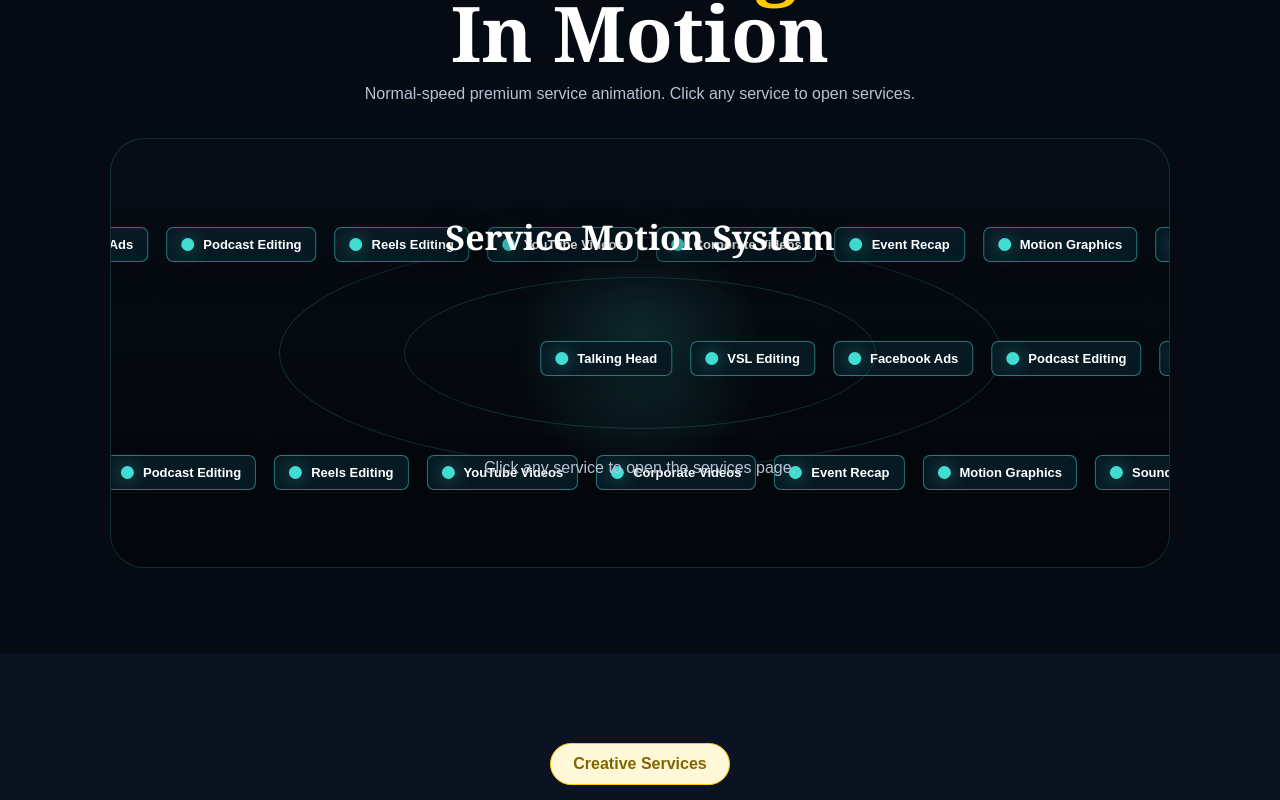
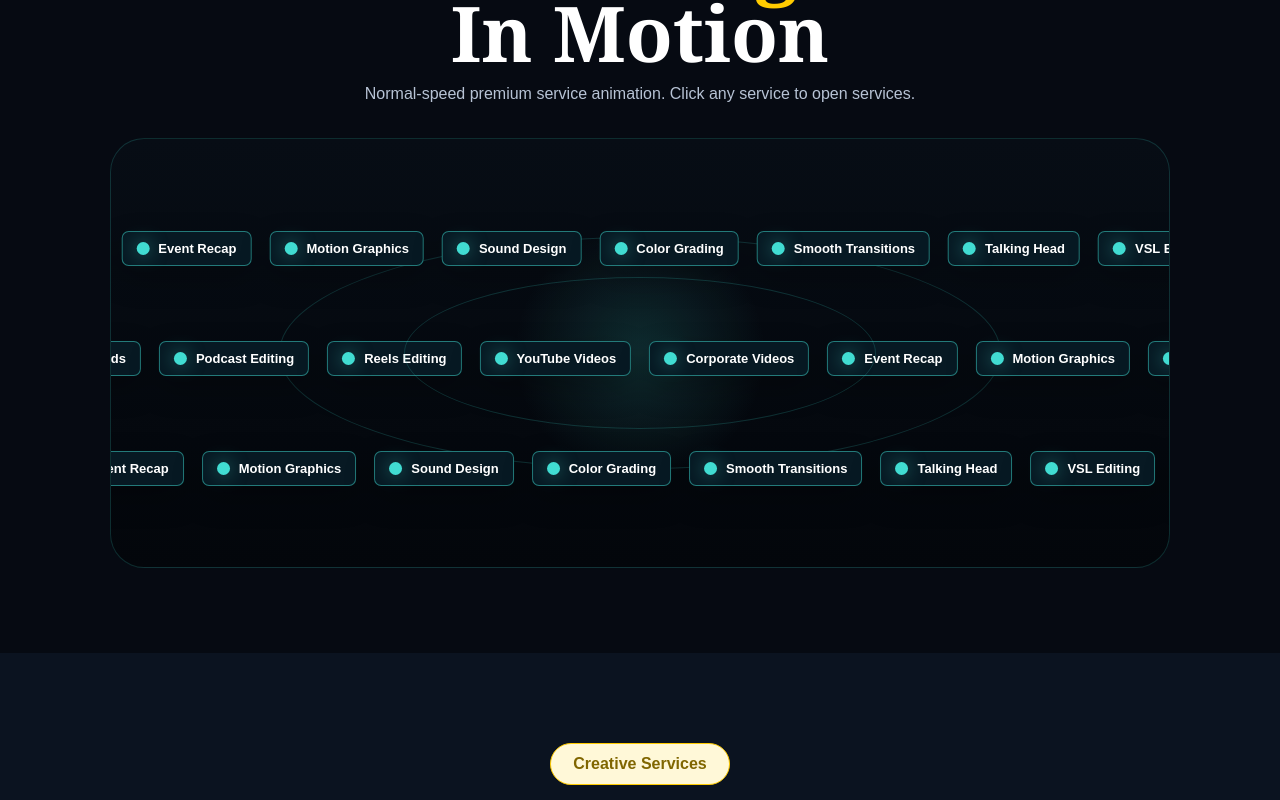
Before and after one commit to shahzaibkhatri918-stack/Shahzaib-Freelance, a Next.js app: page / in a window 1280 px wide. Shown: the part 2920-3720 px from the top of the page. Built offline with nearby package versions, Linux system fonts and the light colour scheme.

Commit message:
Add files via upload

```diff
--- a/components/Footer.tsx
+++ b/components/Footer.tsx
@@ -1,5 +1,6 @@
 import Link from "next/link";
 import { site } from "../data/site";
+
 export default function Footer() {
   return (
     <footer className="footer">
@@ -10,6 +11,7 @@ export default function Footer() {
           <h2>{site.name}</h2>
           <p>Premium video editing for creators, brands and businesses that want cinematic visuals, strong retention and clean storytelling.</p>
         </div>
+
         <div className="footerCta">
           <Link className="btn" href="/contact">Book a Project</Link>
           <a className="btn outline" href={`mailto:${site.email}`}>Email Me</a>
@@ -17,20 +19,45 @@ export default function Footer() {
       </div>
 
       <div className="footerGrid">
-        <div><h4>Services</h4><p>Talking Head Editing</p><p>VSL Videos</p><p>Facebook Ads</p><p>Podcast Editing</p></div>
-        <div><h4>Navigation</h4><Link href="/portfolio">Portfolio</Link><Link href="/services">Services</Link><Link href="/experience">Experience</Link><Link href="/contact">Contact</Link></div>
-        <div><h4>Connect With Me</h4>
+        <div>
+          <h4>Services</h4>
+          <Link href="/services">Talking Head Editing</Link>
+          <Link href="/services">VSL Videos</Link>
+          <Link href="/services">Facebook Ads</Link>
+          <Link href="/services">Podcast Editing</Link>
+        </div>
+
+        <div>
+          <h4>Navigation</h4>
+          <Link href="/portfolio">Portfolio</Link>
+          <Link href="/services">Services</Link>
+          <Link href="/experience">Experience</Link>
+          <Link href="/contact">Contact</Link>
+        </div>
+
+        <div>
+          <h4>Connect With Me</h4>
           <div className="socialRow">
-            <a href={site.facebook} target="_blank" rel="noreferrer" aria-label="Facebook">f</a>
-            <a href={site.fiverr} target="_blank" rel="noreferrer" aria-label="Fiverr">Fi</a>
-            <a href={site.whatsapp} target="_blank" rel="noreferrer" aria-label="WhatsApp">Wa</a>
+            <a href={site.facebook} target="_blank" rel="noreferrer" aria-label="Facebook">
+              <svg viewBox="0 0 24 24"><path d="M14 8h3V4h-3c-3.3 0-5 2-5 5v3H6v4h3v8h4v-8h3.4l.6-4H13V9c0-.7.3-1 1-1z"/></svg>
+            </a>
+            <a href={site.fiverr} target="_blank" rel="noreferrer" aria-label="Fiverr">
+              <svg viewBox="0 0 24 24"><path d="M5 8h3V7c0-2.5 1.5-4 4.2-4H15v4h-2.2c-.7 0-.8.3-.8.9V8h4v4h-4v8H8v-8H5V8zm12 0h4v12h-4V8zm0-5h4v4h-4V3z"/></svg>
+            </a>
+            <a href={site.whatsapp} target="_blank" rel="noreferrer" aria-label="WhatsApp">
+              <svg viewBox="0 0 24 24"><path d="M20.5 3.5A11.8 11.8 0 0 0 12.1 0C5.6 0 .3 5.3.3 11.8c0 2.1.6 4.1 1.6 5.9L0 24l6.5-1.7c1.7.9 3.6 1.4 5.6 1.4 6.5 0 11.8-5.3 11.8-11.8 0-3.2-1.2-6.1-3.4-8.4zM12.1 21.7c-1.8 0-3.5-.5-5-1.4l-.4-.2-3.8 1 1-3.7-.2-.4a9.8 9.8 0 1 1 8.4 4.7zm5.4-7.3c-.3-.2-1.8-.9-2.1-1-.3-.1-.5-.2-.7.2-.2.3-.8 1-.9 1.2-.2.2-.3.2-.6.1-.3-.2-1.2-.4-2.3-1.4-.9-.8-1.4-1.7-1.6-2-.2-.3 0-.5.1-.6.1-.1.3-.3.4-.5.1-.2.2-.3.3-.5.1-.2.1-.4 0-.5-.1-.2-.7-1.7-1-2.3-.3-.6-.5-.5-.7-.5h-.6c-.2 0-.5.1-.8.4-.3.3-1 1-1 2.4s1 2.8 1.2 3c.2.2 2 3.1 4.9 4.3.7.3 1.2.5 1.6.6.7.2 1.3.2 1.8.1.6-.1 1.8-.7 2-1.4.2-.7.2-1.3.2-1.4-.1-.1-.3-.2-.6-.4z"/></svg>
+            </a>
           </div>
+
           <a href={`mailto:${site.email}`}>{site.email}</a>
           <a href={site.whatsapp} target="_blank" rel="noreferrer">{site.phoneDisplay}</a>
         </div>
       </div>
 
-      <div className="footerBottom"><span>© 2026 {site.name}. All rights reserved.</span><span>Professional Video Editor</span></div>
+      <div className="footerBottom">
+        <span>© 2026 {site.name}. All rights reserved.</span>
+        <span>Professional Video Editor</span>
+      </div>
     </footer>
   );
 }
--- a/components/ServiceOrbit.tsx
+++ b/components/ServiceOrbit.tsx
@@ -2,13 +2,33 @@ import Link from "next/link";
 import { orbitServices } from "../data/site";
 
 export default function ServiceOrbit() {
-  const items = [...orbitServices, ...orbitServices];
+  const repeated = [...orbitServices, ...orbitServices, ...orbitServices, ...orbitServices];
+
   return (
     <div className="orbitBox fade-up">
-      <div className="orbitText"><h3>Service Motion System</h3><p>Click any service to open the services page.</p></div>
-      <div className="orbitTrack trackOne">{items.map((item, i)=><Link href="/services" className="orbitChip" key={"a"+i}><span></span>{item}</Link>)}</div>
-      <div className="orbitTrack trackTwo">{items.map((item, i)=><Link href="/services" className="orbitChip" key={"b"+i}><span></span>{item}</Link>)}</div>
-      <div className="orbitTrack trackThree">{items.map((item, i)=><Link href="/services" className="orbitChip" key={"c"+i}><span></span>{item}</Link>)}</div>
+      <div className="orbitTrack trackOne">
+        {repeated.map((item, i) => (
+          <Link href="/services" className="orbitChip" key={"a" + i}>
+            <span></span>{item}
+          </Link>
+        ))}
+      </div>
+
+      <div className="orbitTrack trackTwo">
+        {repeated.map((item, i) => (
+          <Link href="/services" className="orbitChip" key={"b" + i}>
+            <span></span>{item}
+          </Link>
+        ))}
+      </div>
+
+      <div className="orbitTrack trackThree">
+        {repeated.map((item, i) => (
+          <Link href="/services" className="orbitChip" key={"c" + i}>
+            <span></span>{item}
+          </Link>
+        ))}
+      </div>
     </div>
   );
 }
```
Also changed, not shown: app/globals.css.
